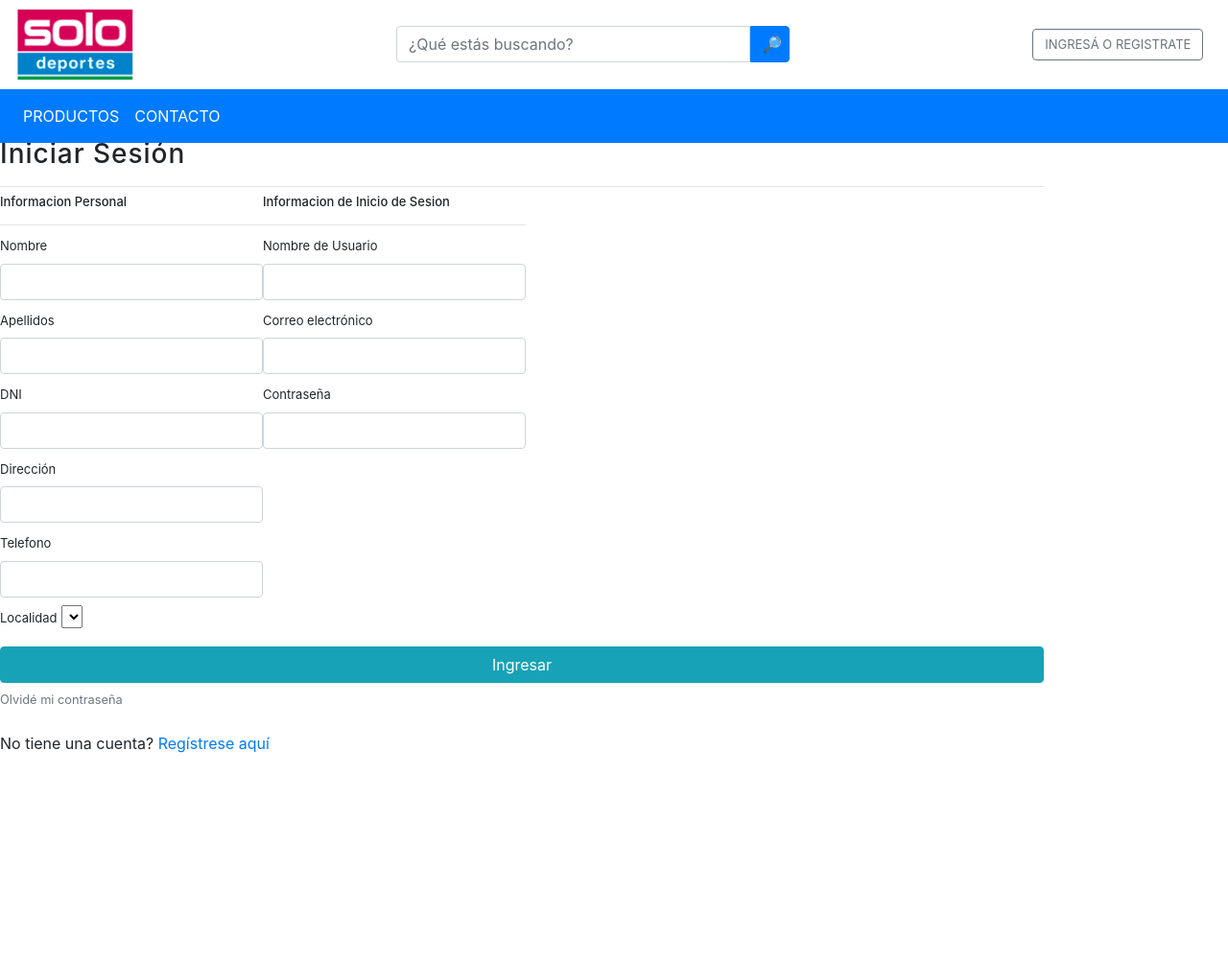
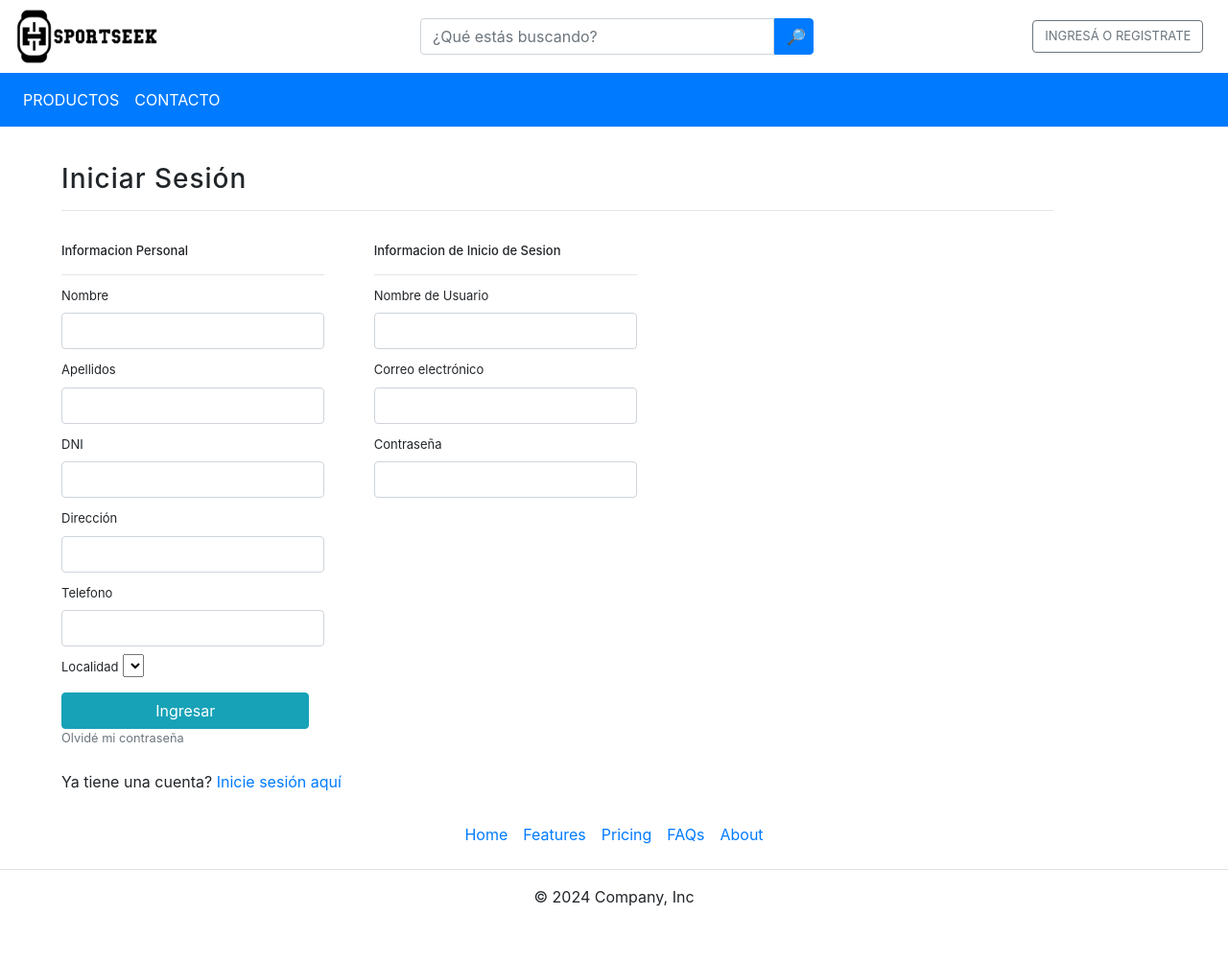
Before and after one commit to lau-luna/Sportseek, a PHP site: page /registroUsuario.php in a window 1280 px wide. Shown: the whole page at 96% size. Before the commit the page ends 785 px from the top, so only its background shows below. Run offline with PHP 8.4, Linux system fonts and the light colour scheme; data that the repository does not hold is empty; some libraries are stand-ins or nearby versions.

Commit message:
rama formularios acomodados
- Forms de iniciar sesion y registrarse arreglados
- Iconos agregados (logo, carrito y cuenta)

```diff
--- a/css/loginUsuario.css
+++ b/css/loginUsuario.css
@@ -13,14 +13,13 @@
     }
 
 .seccion-login {
+    position: absolute;
     display: flex;
-    height: 100vh;
+    height: 80vh;
+    margin-left: 5%;
+    margin-top: 5%;
 }
 
-.div-imagen-login {
+.imgIniciarSesion{
     float: right;
 }
-
-.div-imagen-login img {
-    height: 100px;
-}
--- a/css/registroUsuario.css
+++ b/css/registroUsuario.css
@@ -2,3 +2,19 @@
 .registroUsuario {
     width: 85%;
 }
+.seccion-registro-usuario{
+    display: flex;
+    height: 80vh;
+    margin-left: 5%;
+    margin-top: 2%;
+}
+#informacion-personal{
+    padding-top: 2.5%;
+}
+#informacion-inicio-sesion{
+    padding-left: 5%;
+    padding-top: 2.5%;
+}
+#btn-registro{
+    margin-right: 75%;
+}
--- a/registroUsuario.php
+++ b/registroUsuario.php
@@ -109,7 +109,7 @@ if ($_POST) {
                         </select>
                     </div>
                 </div>
-                <div id="informacion-personal">
+                <div id="informacion-inicio-sesion">
                     <h3 class="fw-normal " style="font-size:small;">Informacion de Inicio de Sesion</h3>
                     <hr class="mb-2">
                     <div data-mdb-input-init class="form-outline mb-2">
@@ -133,12 +133,12 @@ if ($_POST) {
 
 
 
-            <div class="pt-1 mb-2">
+            <div id="btn-registro">
                 <button data-mdb-button-init data-mdb-ripple-init class="btn btn-info btn-md btn-block" type="submit">Ingresar</button>
             </div>
 
             <p class="small mb-3 pb-lg-2"><a class="text-muted" href="#!">Olvidé mi contraseña</a></p>
-            <p>No tiene una cuenta? <a href="./registroUsuario.php" class="link-info">Regístrese aquí</a></p>
+            <p>Ya tiene una cuenta? <a href="./loginUsuario.php" class="link-info">Inicie sesión aquí</a></p>
         </form>
     </div>
 </section>
--- a/template/cabecera.php
+++ b/template/cabecera.php
@@ -29,6 +29,7 @@ if (isset($_SERVER['sesionIniciada']) && !$_SERVER['sesionIniciada']){
     <link rel="stylesheet" href="./css/styles.css" type="text/css">
     <link rel="stylesheet" href="./css/loginUsuario.css" type="text/css">
     <link rel="stylesheet" href="./css/registroUsuario.css" type="text/css">
+    <link rel="icon" href="./img/LogoTiendaIconVersion.png" type="image/x-icon">
 
 </head>
 
@@ -41,7 +42,7 @@ if (isset($_SERVER['sesionIniciada']) && !$_SERVER['sesionIniciada']){
     <div style="position: fixed; width: 100%; z-index: 999;">
         <header class="d-flex" style="background-color: white;">
             <a class="nav-link" href="index.php">
-                <img src="./img/solodeportes.png" alt="Deportes" width="125">
+                <img src="./img/LogoTiendaHeader.png" alt="Deportes" width="150">
                 <span class="sr-only"></span>
             </a>
 
@@ -62,7 +63,10 @@ if (isset($_SERVER['sesionIniciada']) && !$_SERVER['sesionIniciada']){
                 <!-- Mostar sólo se se inció la sessión-->
                 <?php if (isset($_SESSION['usuario'])) { ?>
                     <a class="form-inline my-2 my-lg-0" href="./carrito.php">
-                        <button class="btn btn-outline-info my-2 my-sm-0" type="submit">🛒 MI CARRITO</button>
+                    <button class="btn btn-outline-info my-2 my-sm-0" type="submit">
+                        <img src="./img/CarritoIcon.png" alt="Carrito" class="btn-img" style="height: 4vh; vertical-align: middle; margin-right: 5px;">
+                        MI CARRITO
+                    </button>
                     </a>
                 <?php } ?>
 
@@ -71,7 +75,8 @@ if (isset($_SERVER['sesionIniciada']) && !$_SERVER['sesionIniciada']){
                     <!-- Example single danger button -->
                     <div class="form-inline my-2 my-lg-0">
                         <button type="button" class="btn btn-outline-success dropdown-toggle" data-bs-toggle='dropdown' aria-haspopup="true" aria-expanded="false">
-                            MI CUENTA
+                        <img src="./img/CuentaIcon.png" alt="Cuenta" class="btn-img" style="height: 4vh; vertical-align: middle; margin-right: 5px;">
+                        MI CUENTA
                         </button>
                         <div class="dropdown-menu">
                             <a class="dropdown-item" href="miCuenta.php">Ver mis datos</a>
--- a/template/pie.php
+++ b/template/pie.php
@@ -1,6 +1,15 @@
 </div>
     </div>
-
+    <footer class="py-3 my-4">
+    <ul class="nav justify-content-center border-bottom pb-3 mb-3">
+      <li class="nav-item"><a href="#" class="nav-link px-2 text-body-secondary">Home</a></li>
+      <li class="nav-item"><a href="#" class="nav-link px-2 text-body-secondary">Features</a></li>
+      <li class="nav-item"><a href="#" class="nav-link px-2 text-body-secondary">Pricing</a></li>
+      <li class="nav-item"><a href="#" class="nav-link px-2 text-body-secondary">FAQs</a></li>
+      <li class="nav-item"><a href="#" class="nav-link px-2 text-body-secondary">About</a></li>
+    </ul>
+    <p class="text-center text-body-secondary">© 2024 Company, Inc</p>
+  </footer>
 </body>
 
 </html>
```
Also changed, not shown: loginUsuario.php (+29 -7 lines), css/styles.css (line endings or trailing spaces), img/BuscarIcon.png, img/BuscarIconSelected.png, img/CarritoIcon.png, img/CarritoIconSelected.png, img/CuentaIcon.png (added), img/CuentaIconSelected.png (added), img/LogoTiendaBlack.png, img/LogoTiendaColor.png, img/LogoTiendaHeader.png (added), img/LogoTiendaIconVersion.png (added), img/LogoTiendaWhite.png.
